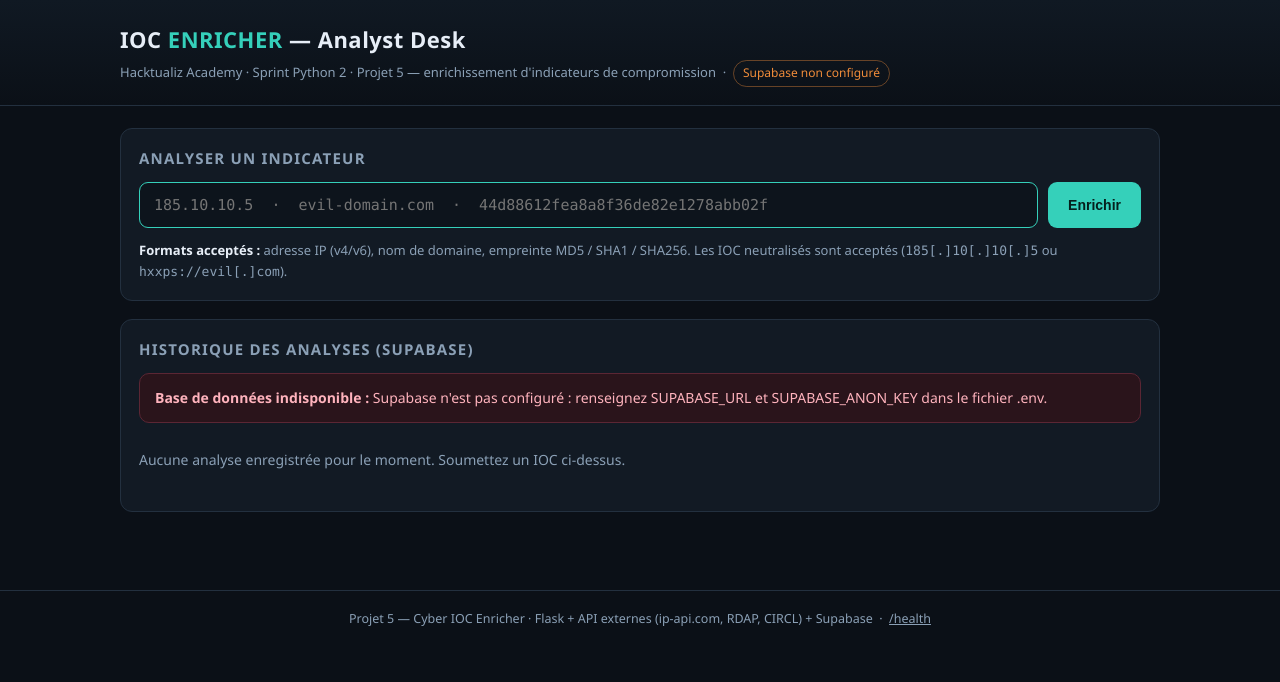
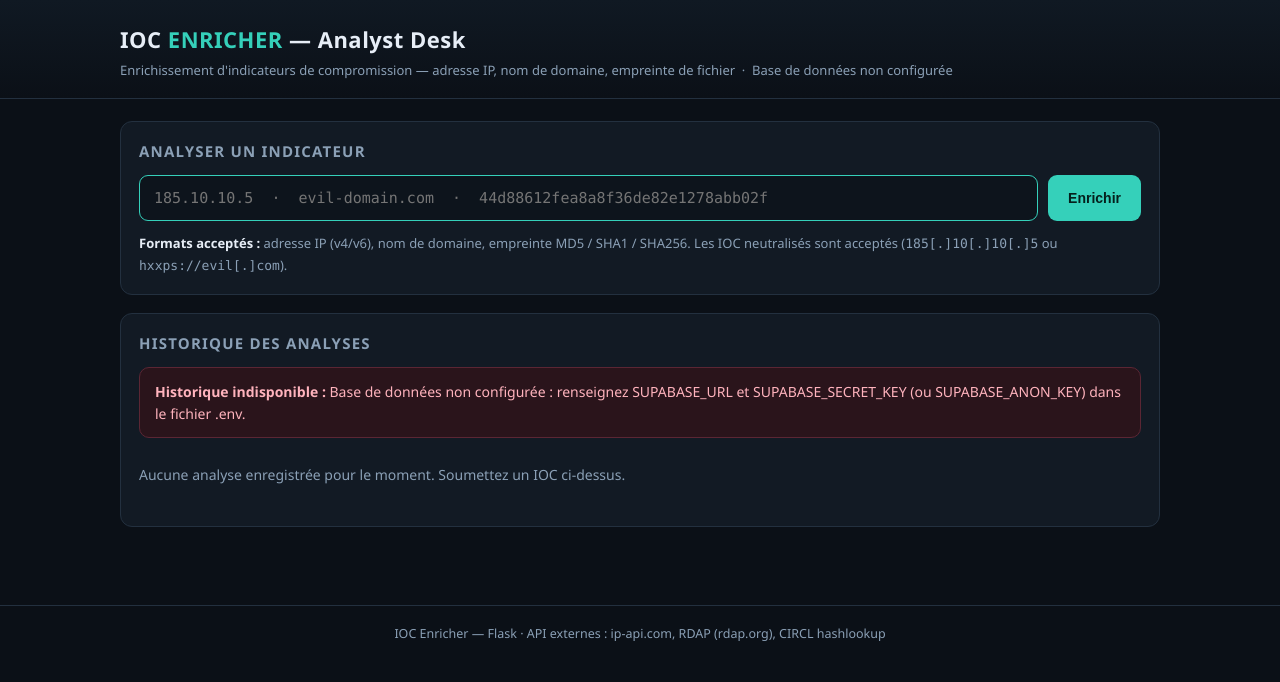
Before and after one commit to tad-code/ioc-enricher, a Flask app: page / in a window 1280 px wide. Shown: the top 682 px of the page. Run offline with Flask 3, Linux system fonts and the light colour scheme.

Commit message:
securite: durcissement GitHub / Supabase / Vercel + retrait des mentions de l'etablissement
- interface et depot : plus aucune mention de l'etablissement ni du brief
- en-tetes de securite (CSP, HSTS, X-Frame-Options, Referrer-Policy...) appliques par l'application
- /health reduite au strict minimum (plus de fuite de configuration)
- prise en charge de SUPABASE_SECRET_KEY (cle serveur) ; sql/schema.sql ferme les politiques RLS ouvertes
- saisie bornee a 512 caracteres, corps de requete limite a 16 Ko, erreur 413 geree
- JavaScript deplace dans static/app.js (compatible CSP stricte, plus de code en ligne)
- dependances mises a jour : Flask 3.1.3, requests 2.34.2, python-dotenv 1.2.3 (pip-audit : aucune vulnerabilite)
- GitHub : alertes et mises a jour Dependabot, analyse des secrets, push protection, branche master protegee
- Vercel : protection d'acces limitee aux preversions, la production reste publique
- SECURITY.md et .github/dependabot.yml ajoutes, captures d'ecran regenerees

```diff
--- a/app.py
+++ b/app.py
@@ -1,13 +1,12 @@
 """
-IOC ENRICHER — Projet 5 « Cyber IOC Enricher »
-Hacktualiz Academy / Sprint Python 2
+IOC ENRICHER — enrichissement d'indicateurs de compromission.
 
 Application web Flask qui permet à un analyste SOC de :
   1. saisir un indicateur de compromission (IP, domaine ou hash) ;
   2. faire identifier et valider automatiquement son type ;
   3. interroger une API externe d'enrichissement et récupérer du JSON ;
   4. obtenir un rapport structuré avec un niveau de risque justifié ;
-  5. enregistrer l'analyse dans Supabase ;
+  5. enregistrer l'analyse dans une base de données PostgreSQL (Supabase) ;
   6. consulter et supprimer l'historique des analyses.
 
 Lancement en local :
@@ -27,7 +26,7 @@ import scoring
 from enrichment import EnrichmentError, enrich
 from ioc_parser import TYPES, parse_ioc
 
-# Charge le fichier .env (clés Supabase, clé API éventuelle).
+# Charge le fichier .env (identifiants de la base, clé API éventuelle).
 # En production (Vercel), les variables viennent des Environment Variables.
 load_dotenv()
 
@@ -36,15 +35,44 @@ log = logging.getLogger("ioc-enricher")
 
 app = Flask(__name__)
 
+# Sécurité : on refuse les requêtes dont le corps dépasse 16 Ko. Un IOC tient en
+# quelques dizaines de caractères ; au-delà, c'est une tentative d'abus.
+app.config["MAX_CONTENT_LENGTH"] = 16 * 1024
+
+# En-têtes de sécurité appliqués à toutes les réponses.
+# Ils sont définis ici (et non dans vercel.json) car le déploiement utilise la
+# section « routes », qui prend le pas sur la section « headers ».
+ENTETES_SECURITE = {
+    "Content-Security-Policy": (
+        "default-src 'none'; style-src 'self' 'unsafe-inline'; img-src 'self' data:; "
+        "script-src 'self'; form-action 'self'; base-uri 'none'; frame-ancestors 'none'"
+    ),
+    "X-Content-Type-Options": "nosniff",
+    "X-Frame-Options": "DENY",
+    "Referrer-Policy": "no-referrer",
+    "Permissions-Policy": "camera=(), microphone=(), geolocation=(), payment=()",
+    "Cross-Origin-Opener-Policy": "same-origin",
+    "Strict-Transport-Security": "max-age=63072000; includeSubDomains; preload",
+    "X-Robots-Tag": "noindex, nofollow",
+}
+
+
+@app.after_request
+def ajouter_entetes_securite(reponse):
+    """Ajoute les en-têtes de sécurité à chaque réponse HTTP."""
+    for nom, valeur in ENTETES_SECURITE.items():
+        reponse.headers.setdefault(nom, valeur)
+    return reponse
+
 
 # ---------------------------------------------------------------------------
 # Fonctions utilitaires
 # ---------------------------------------------------------------------------
 
 def render_home(**contexte):
-    """Affiche la page principale en y injectant l'historique Supabase.
+    """Affiche la page principale en y injectant l'historique des analyses.
 
-    L'historique est chargé à chaque affichage : si Supabase est injoignable,
+    L'historique est rechargé à chaque affichage : si la base est injoignable,
     la page reste utilisable et un bandeau explique le problème.
     """
     historique, erreur_db = db.list_analyses(limit=25)
@@ -102,7 +130,7 @@ def analyze():
         "risque": risque,
     }
 
-    # --- Étape 4 : enregistrement dans Supabase --------------------------
+    # --- Étape 4 : enregistrement en base de données ---------------------
     try:
         ligne = db.save_analysis(
             ioc=analyse["ioc"],
@@ -123,10 +151,11 @@ def analyze():
         resultat["created_at"] = ligne.get("created_at")
         avis = None
     except db.DatabaseError as exc:
-        # L'analyse reste affichée même si la sauvegarde échoue.
-        log.warning("Sauvegarde Supabase impossible : %s", exc)
+        # L'analyse reste affichée même si la sauvegarde échoue : on ne perd pas
+        # le travail de l'analyste à cause d'un incident de base de données.
+        log.warning("Sauvegarde impossible : %s", exc)
         resultat["saved"] = False
-        avis = f"Analyse effectuée, mais NON enregistrée dans Supabase ({exc.kind}) : {exc}"
+        avis = f"Analyse effectuée, mais NON enregistrée dans l'historique ({exc.kind}) : {exc}"
 
     return render_home(result=resultat, notice=avis, form_value="")
 
@@ -143,13 +172,12 @@ def delete(row_id: int):
 
 @app.route("/health")
 def health():
-    """Sonde de supervision : état de l'application et de la base."""
-    return {
-        "status": "ok",
-        "supabase_configured": db.is_configured(),
-        "abuseipdb_configured": bool(os.getenv("ABUSEIPDB_API_KEY", "").strip()),
-        "analyses_stored": db.count_analyses(),
-    }
+    """Sonde de supervision volontairement minimale.
+
+    Elle ne renvoie ni configuration, ni statistiques de base de données :
+    ce genre d'information ne doit pas être exposé publiquement.
+    """
+    return {"status": "ok", "service": "ioc-enricher"}
 
 
 # ---------------------------------------------------------------------------
@@ -166,6 +194,11 @@ def methode_non_autorisee(_erreur):
     return render_home(error="Méthode HTTP non autorisée sur cette adresse."), 405
 
 
+@app.errorhandler(413)
+def requete_trop_volumineuse(_erreur):
+    return render_home(error="Requête refusée : la saisie est trop volumineuse (16 Ko maximum)."), 413
+
+
 @app.errorhandler(500)
 def erreur_interne(_erreur):
     log.exception("Erreur interne non gérée")
--- a/enrichment.py
+++ b/enrichment.py
@@ -35,7 +35,7 @@ import requests
 log = logging.getLogger("ioc-enricher.api")
 
 TIMEOUT = 8  # secondes : on ne bloque pas l'utilisateur indéfiniment
-HEADERS = {"User-Agent": "IOC-Enricher/1.0 (Hacktualiz Academy - Sprint Python 2)",
+HEADERS = {"User-Agent": "IOC-Enricher/1.0 (+https://github.com/tad-code/ioc-enricher)",
            "Accept": "application/json"}
 
 
--- a/ioc_parser.py
+++ b/ioc_parser.py
@@ -105,6 +105,18 @@ def parse_ioc(value: str) -> dict:
             "detail": None,
         }
 
+    # --- Protection contre les saisies démesurées ------------------------
+    # On borne la taille avant toute expression régulière : cela évite qu'une
+    # chaîne très longue ne consomme inutilement du CPU.
+    if len(value) > 512:
+        return {
+            "ok": False,
+            "error": "Saisie trop longue : 512 caractères maximum.",
+            "ioc": "",
+            "type": None,
+            "detail": None,
+        }
+
     candidate = strip_scheme(refang(value))
     ioc_type = detect_type(candidate)
 
--- a/requirements-dev.txt
+++ b/requirements-dev.txt
@@ -1,5 +1,5 @@
 -r requirements.txt
-pytest==8.3.2
+pytest==9.0.3
 
 # Optionnel : uniquement pour régénérer les captures d'écran du README
 # (tools/capture_screenshots.py pilote le Chrome déjà installé).
--- /dev/null
+++ b/static/app.js
@@ -0,0 +1,15 @@
+/*
+ * Confirmation avant suppression d'une analyse de l'historique.
+ *
+ * Fichier séparé (et non un attribut « onsubmit » dans le HTML) pour pouvoir
+ * appliquer une politique de sécurité stricte (CSP) sans autoriser le
+ * JavaScript en ligne.
+ */
+document.addEventListener("submit", function (evenement) {
+  var formulaire = evenement.target;
+  if (formulaire && formulaire.matches("form[data-confirm]")) {
+    if (!window.confirm(formulaire.dataset.confirm)) {
+      evenement.preventDefault();
+    }
+  }
+});
--- a/templates/index.html
+++ b/templates/index.html
@@ -3,6 +3,7 @@
 <head>
   <meta charset="utf-8">
   <meta name="viewport" content="width=device-width, initial-scale=1">
+  <meta name="robots" content="noindex, nofollow">
   <title>IOC Enricher — Analyst Desk</title>
   <style>
     :root {
@@ -90,13 +91,6 @@
       background: #0a0f15; border: 1px solid var(--line); border-radius: 9px;
       padding: 12px; overflow-x: auto; font-size: 12.5px; color: #b9f2e6; max-height: 380px;
     }
-    .grid { display: grid; grid-template-columns: repeat(auto-fit, minmax(220px, 1fr)); gap: 14px; }
-    .stat { background: var(--panel-2); border: 1px solid var(--line); border-radius: 10px; padding: 12px 14px; }
-    .stat .lbl { color: var(--muted); font-size: 12px; text-transform: uppercase; letter-spacing: .8px; }
-    .stat .val { font-size: 17px; font-weight: 600; margin-top: 3px; word-break: break-word; }
-    .pill { display: inline-block; font-size: 12px; padding: 3px 9px; border-radius: 999px; border: 1px solid var(--line); color: var(--muted); }
-    .pill.on { color: var(--low); border-color: rgba(53,208,127,.4); }
-    .pill.off { color: var(--high); border-color: rgba(240,140,58,.4); }
     footer { border-top: 1px solid var(--line); color: var(--muted); font-size: 12.5px; padding: 18px 20px 40px; text-align: center; }
     .empty { color: var(--muted); font-size: 14px; padding: 8px 0; }
   </style>
@@ -107,9 +101,9 @@
   <div class="wrap">
     <h1>IOC <span>ENRICHER</span> — Analyst Desk</h1>
     <div class="sub">
-      Hacktualiz Academy · Sprint Python 2 · Projet 5 — enrichissement d'indicateurs de compromission
+      Enrichissement d'indicateurs de compromission — adresse IP, nom de domaine, empreinte de fichier
       &nbsp;·&nbsp;
-      {% if db_ready %}<span class="pill on">Supabase connecté</span>{% else %}<span class="pill off">Supabase non configuré</span>{% endif %}
+      {% if db_ready %}<span class="pill on">Base de données connectée</span>{% else %}<span class="pill off">Base de données non configurée</span>{% endif %}
     </div>
   </div>
 </header>
@@ -121,7 +115,7 @@
     <h2>Analyser un indicateur</h2>
     <form class="search" action="/analyze" method="post">
       <input type="text" name="ioc" value="{{ form_value }}" autocomplete="off" autofocus
-             placeholder="185.10.10.5  ·  evil-domain.com  ·  44d88612fea8a8f36de82e1278abb02f">
+             maxlength="512" placeholder="185.10.10.5  ·  evil-domain.com  ·  44d88612fea8a8f36de82e1278abb02f">
       <button type="submit">Enrichir</button>
     </form>
     <p class="hint">
@@ -143,8 +137,8 @@
           <span class="type-chip">{{ result.ioc_type_label }}</span>
           <span class="pill">{{ result.enrichissement.source }}</span>
           <span class="pill">HTTP {{ result.enrichissement.http_status }}</span>
-          {% if result.saved %}<span class="pill on">Enregistré dans Supabase</span>
-          {% else %}<span class="pill off">Non enregistré</span>{% endif %}
+          {% if result.saved %}<span class="pill on">Analyse enregistrée</span>
+          {% else %}<span class="pill off">Non enregistrée</span>{% endif %}
         </div>
         {% if result.detail %}<div class="hint">{{ result.detail }}</div>{% endif %}
       </div>
@@ -182,11 +176,11 @@
 
   <!-- ===================== HISTORIQUE ===================== -->
   <section class="card">
-    <h2>Historique des analyses (Supabase)</h2>
+    <h2>Historique des analyses</h2>
 
     {% if db_error %}
       <div class="alert error">
-        <b>Base de données indisponible :</b> {{ db_error }}
+        <b>Historique indisponible :</b> {{ db_error }}
       </div>
     {% endif %}
 
@@ -210,7 +204,7 @@
             <td class="mono">{{ (ligne.created_at or '')[:19].replace('T', ' ') }}</td>
             <td>
               <form action="/delete/{{ ligne.id }}" method="post"
-                    onsubmit="return confirm('Supprimer définitivement l\'analyse n°{{ ligne.id }} ?');">
+                    data-confirm="Supprimer définitivement l'analyse n°{{ ligne.id }} ?">
                 <button class="ghost" type="submit">Supprimer</button>
               </form>
             </td>
@@ -227,9 +221,9 @@
 </main>
 
 <footer>
-  Projet 5 — Cyber IOC Enricher · Flask + API externes (ip-api.com, RDAP, CIRCL) + Supabase
-  &nbsp;·&nbsp; <a href="/health" style="color:var(--muted)">/health</a>
+  IOC Enricher — Flask · API externes : ip-api.com, RDAP (rdap.org), CIRCL hashlookup
 </footer>
 
+<script src="{{ url_for('static', filename='app.js') }}" defer></script>
 </body>
 </html>
```
Also changed, not shown: SECURITY.md (added, +25 -0 lines), db.py (+23 -4 lines), requirements.txt (+4 -3 lines), sql/schema.sql (+26 -19 lines), .github/dependabot.yml (added), README.md, vercel.json, 5 other files.
